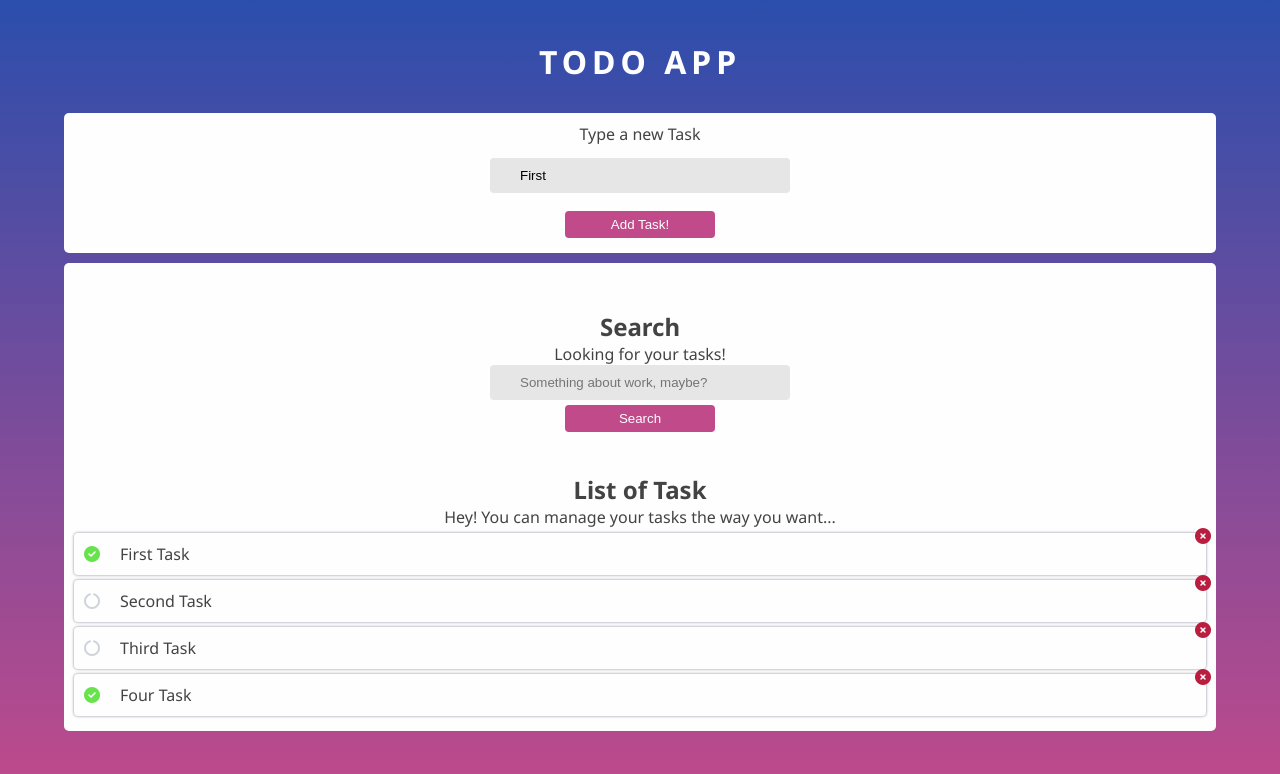
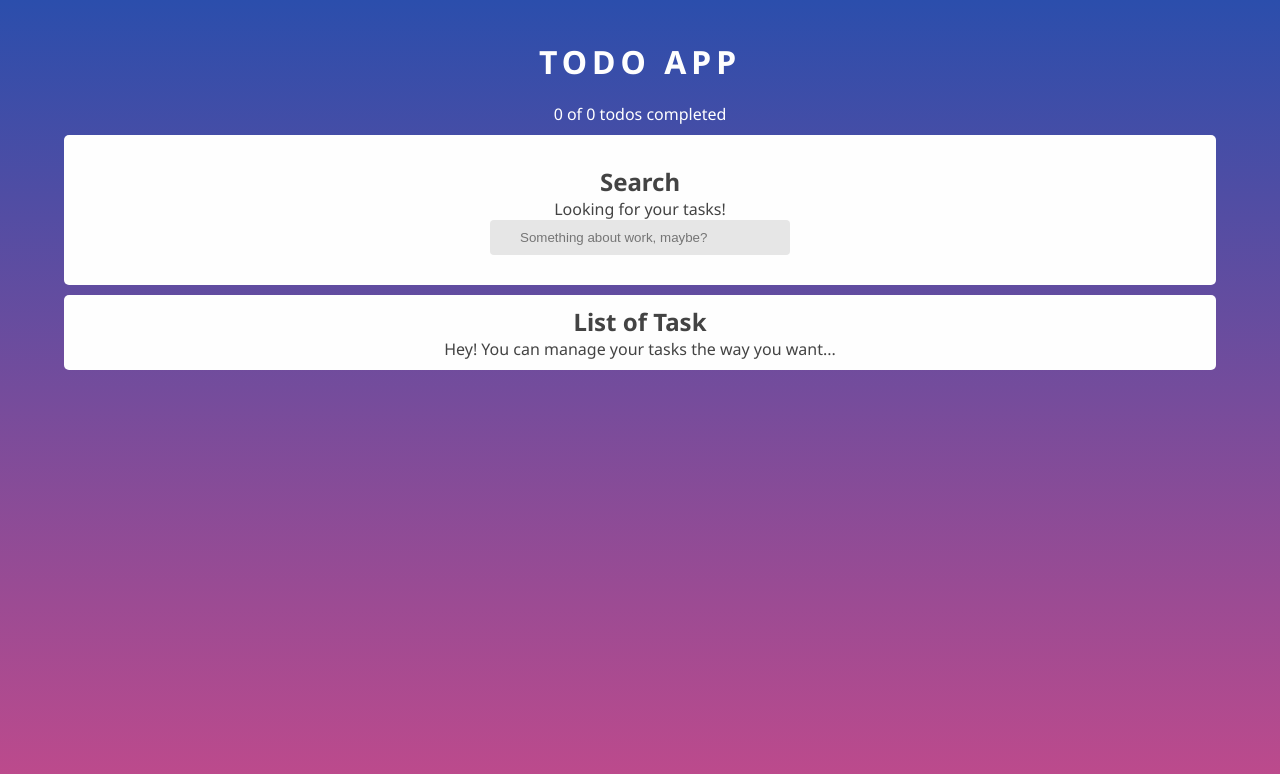
Before and after one commit to AlbertDeHoz/todo-react-typescript, a React (Create React App) app: page / in a window 1280 px wide. Shown: the top 774 px of the page. Built offline with nearby package versions, Linux system fonts and the light colour scheme.

Commit message:
Adding functional requirements

```diff
--- a/public/index.html
+++ b/public/index.html
@@ -14,12 +14,18 @@
       manifest.json provides metadata used when your web app is installed on a
       user's mobile device or desktop. See https://developers.google.com/web/fundamentals/web-app-manifest/
     -->
-    <script src="https://kit.fontawesome.com/6193c335b2.js" crossorigin="anonymous"></script>
+    <script
+      src="https://kit.fontawesome.com/6193c335b2.js"
+      crossorigin="anonymous"
+    ></script>
     <link rel="manifest" href="%PUBLIC_URL%/manifest.json" />
     <title>Todo App</title>
-    <link rel="preconnect" href="https://fonts.googleapis.com">
-    <link rel="preconnect" href="https://fonts.gstatic.com" crossorigin>
-    <link href="https://fonts.googleapis.com/css2?family=Noto+Sans:wght@400;700&display=swap" rel="stylesheet">
+    <link rel="preconnect" href="https://fonts.googleapis.com" />
+    <link rel="preconnect" href="https://fonts.gstatic.com" crossorigin />
+    <link
+      href="https://fonts.googleapis.com/css2?family=Noto+Sans:wght@400;700&display=swap"
+      rel="stylesheet"
+    />
   </head>
   <body>
     <noscript>You need to enable JavaScript to run this app.</noscript>
--- a/src/App.tsx
+++ b/src/App.tsx
@@ -1,8 +1,9 @@
-import React from "react";
+import React, { useState } from "react";
 import "./styles/App.css";
-import { TodoInput } from "./components/TodoInput";
+// import { TodoInput } from "./components/TodoInput";
 import { TodoContainer } from "./components/TodoContainer";
 import { TodoTask } from "./components/TodoTask";
+import { TodoSearch } from "./components/TodoSearch";
 
 interface Task {
     id: number;
@@ -10,24 +11,70 @@ interface Task {
     status: boolean;
 }
 
-const tasks: Task[] = [
-    { id: 1, description: "First Task", status: true },
-    { id: 2, description: "Second Task", status: false },
-    { id: 3, description: "Third Task", status: false },
-    { id: 4, description: "Four Task", status: true },
-];
+// const tasks: Task[] = [
+//     { id: 1, description: "First Task", status: true },
+//     { id: 2, description: "Second Task", status: true },
+//     { id: 3, description: "Third Task", status: false },
+//     { id: 4, description: "Four Task", status: true },
+// ];
+//"[{\"id\":1,\"description\":\"First Task\",\"status\":true},{\"id\":2,\"description\":\"Second Task\",\"status\":true},{\"id\":3,\"description\":\"Third Task\",\"status\":false},{\"id\":4,\"description\":\"Four Task\",\"status\":true}]"
+const App: React.FC = () => {
+    const localStorageTodos = localStorage.getItem('TODOS_V1') as string;
+    let parsedTodos: Task[] = !localStorageTodos?[]:JSON.parse(localStorageTodos);
 
-const App: React.FC = () => {
+    const [todos, setTodos] = useState<Task[]>(parsedTodos);
+    const [todoSearched, setTodoSearched] = useState<string>("");
+    const totalTodos: number = todos.length;
+    const completedTodos: number = todos.reduce(
+        (acc, todo) => acc + (todo.status ? 1 : 0),
+        0
+    );
+    const todosRendered: Task[] = todos.filter((todo) => {
+        const description: string = todo.description.toLowerCase();
+        const search: string = todoSearched.toLowerCase();
+        return description.includes(search);
+    });
+
+    const searchTodo = (e: React.FormEvent<HTMLInputElement>) => {
+        const { value } = e.target as HTMLInputElement;
+        setTodoSearched(value);
+    };
+    const toggleTodoStatus = (id: number) => {
+        const todosUpToDate: Task[] = todos.map((todo) =>
+            todo.id === id ? { ...todo, status: !todo.status } : { ...todo }
+        );
+        setTodos(todosUpToDate);
+        setStoragedTodos(todosUpToDate);
+    };
+
+    const removeTodo = (id: number) => {
+        const index: number = todos.findIndex((todo) => todo.id === id);
+        const todosUpToDate: Task[] = todos.map((todo) => ({ ...todo }));
+        todosUpToDate.splice(index, 1);
+        setTodos(todosUpToDate);
+        setStoragedTodos(todosUpToDate);
+    };
+    const setStoragedTodos = (todos:Task[]) => {
+        const todosToString:string = JSON.stringify(todos);
+        localStorage.setItem('TODOS_V1',todosToString);
+    }
     return (
         <main className="App">
             <h1>Todo App</h1>
-            <TodoInput />
+            <p style={{ color: "white" }}>
+                {completedTodos} of {totalTodos} todos completed
+            </p>
+            {/* <TodoInput /> */}
+            <TodoSearch handleSearch={searchTodo} search={todoSearched} />
             <TodoContainer>
-                {tasks.map((task) => (
+                {todosRendered.map((todo) => (
                     <TodoTask
-                        key={task.id}
-                        content={task.description}
-                        status={task.status}
+                        key={todo.id}
+                        id={todo.id}
+                        content={todo.description}
+                        status={todo.status}
+                        handleTodoStatus={(id: number) => toggleTodoStatus(id)}
+                        handleTodoRemove={(id: number) => removeTodo(id)}
                     />
                 ))}
             </TodoContainer>
--- a/src/components/TodoContainer.tsx
+++ b/src/components/TodoContainer.tsx
@@ -1,11 +1,11 @@
-import { TodoSearch } from './TodoSearch'
+// import { TodoSearch } from './TodoSearch'
 interface Props {
   children: React.ReactElement[]
 }
 
 const TodoContainer:React.FC <Props> = (props) => {
   return <section className="todo-container">
-    <TodoSearch/>
+    {/* <TodoSearch/> */}
     <h2>List of Task</h2>
     <p>Hey! You can manage your tasks the way you want...</p>
     <ul>
--- a/src/components/TodoSearch.tsx
+++ b/src/components/TodoSearch.tsx
@@ -1,9 +1,25 @@
-const TodoSearch: React.FC = () => {
-    return <section className="todo-search">
-        <h2>Search</h2>
-        <label htmlFor="search">Looking for your tasks!</label>
-        <input id="search" type="text" placeholder="Something about work, maybe?"/>
-        <button>Search</button>
-    </section>
+interface Props {
+    search:string,
+    // handleSearch:any | void;
+    handleSearch?: React.FormEventHandler<HTMLInputElement>;
 }
-export { TodoSearch }
+
+const TodoSearch: React.FC<Props> = (props) => {
+    // const [search, setSearch] = useState<string>("");
+    return (
+        <section className="todo-search">
+            <h2>Search</h2>
+            <label htmlFor="search">Looking for your tasks!</label>
+            <input
+                id="search"
+                type="text"
+                placeholder="Something about work, maybe?"
+                value={props.search}
+                onChange={props.handleSearch}
+            />
+            {/* <button>Search</button> */}
+            <pre>{props.search}</pre>
+        </section>
+    );
+};
+export { TodoSearch };
--- a/src/components/TodoTask.tsx
+++ b/src/components/TodoTask.tsx
@@ -1,16 +1,27 @@
 import React from "react";
 
 interface Props {
+    id: number;
     content: string;
     status: boolean;
+    handleTodoStatus: any;
+    handleTodoRemove: any;
 }
 const TodoTask: React.FC<Props> = (props) => {
+    const setFinishedColor = props.status?"is-finished":"";
+    const setIconStatus = props.status?"fas fa-check-circle":"fas fa-circle-notch"
     return (
         <React.Fragment>
             <li className="todo-task">
-                <span className={props.status?"fas fa-check-circle":"fas fa-circle-notch"}></span>
-                <span className="todo-task__content">{props.content}</span>
-                <span className="fas fa-times-circle"></span>
+                <span className={`todo-task__content ${setFinishedColor}`}>
+                    <span
+                        onClick={() => props.handleTodoStatus(props.id)}
+                        className={setIconStatus}
+                    ></span>
+                    {props.content}
+                </span>
+                <span className="fas fa-times-circle" onClick={() => props.handleTodoRemove(props.id)}></span>
+                <span className="todo-task__edit">edit</span>
             </li>
         </React.Fragment>
     );
--- a/src/styles/App.css
+++ b/src/styles/App.css
@@ -37,14 +37,25 @@
   list-style: none;
 }
 
-.todo-container ul>li {
-  margin: 5px 0;
-  padding: 10px;
+.todo-task {
+  position: relative;
+  display:flex;
+  justify-content: space-between;
+  margin: 10px 0;
+  padding: 10px 20px;
   border-radius: 4px;
   text-align: left;
   box-shadow: 0 0 3px rgb(137, 137, 163);
-  position: relative;
 }
+.todo-task__edit {
+  margin-left:32px;
+  padding: 0 5px;
+  border: 1px dashed var(--color-secondary);
+  border-radius: 4px;
+  color: var(--color-secondary);
+  cursor: pointer;
+}
+
 .fas {
   cursor: pointer
 }
@@ -70,8 +81,9 @@
   flex-direction: column;
   align-items: center;
   justify-content: center;
-  height: 200px;
+  min-height: 150px;
 }
+todo-task__edit
 
 .App button {
   width: 150px;
@@ -82,6 +94,7 @@
   background-color: var(--color-primary);
   color: var(--white);
   align-self: center;
+  cursor: pointer
 }
 
 .todo-input form{
@@ -91,3 +104,8 @@
   height: 120px;
   justify-content: space-between;
 }
+
+.is-finished {
+  color:#a3a3a3;
+  text-decoration: line-through;
+}
```
Also changed, not shown: 2 other files (tests, documents, lock files or other folders).
